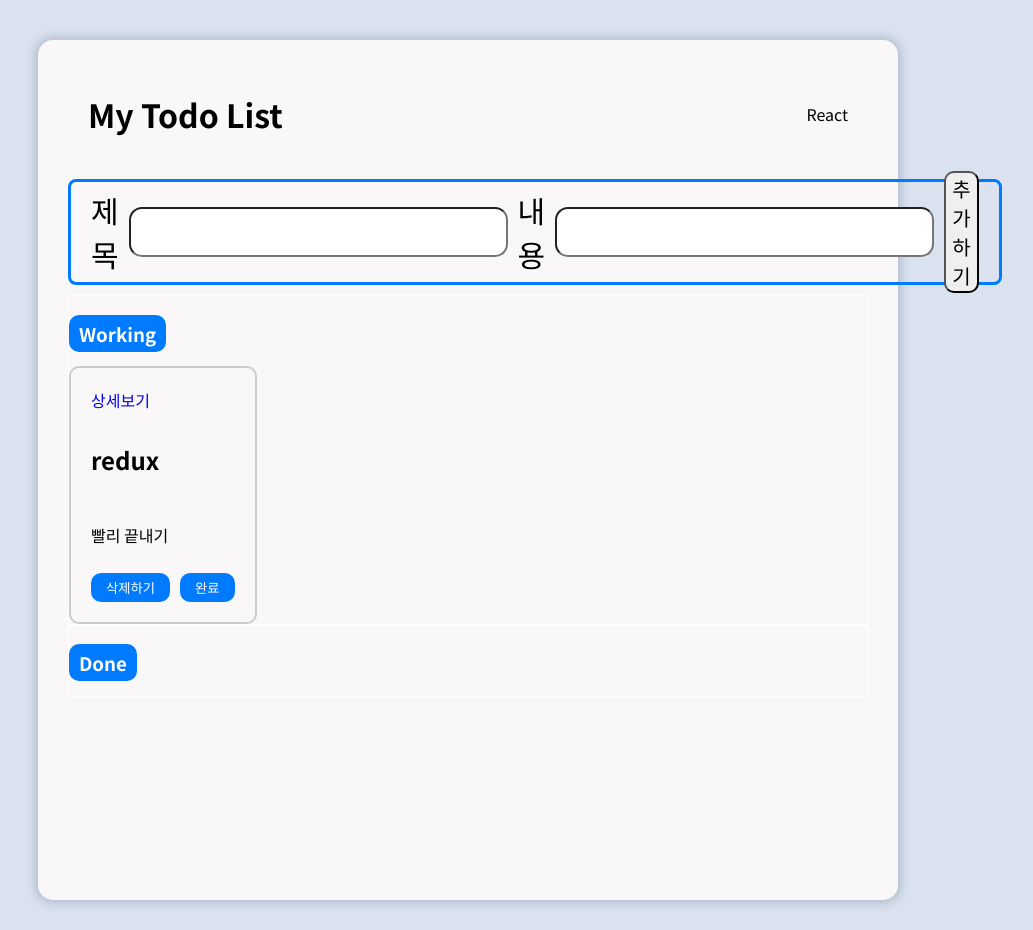
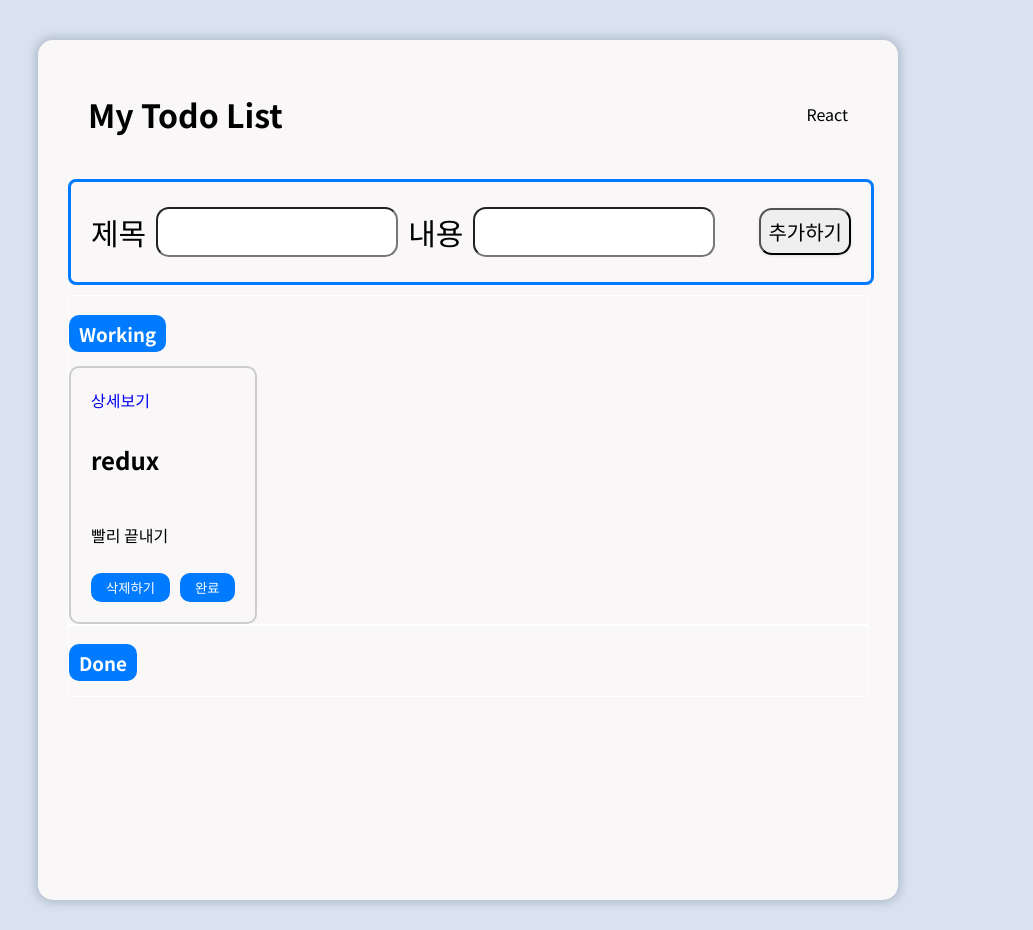
Before and after one commit to zidoopal/hh99-react-todolist-lv2, a React (Create React App) app: page / in a window 1280 px wide. Shown: the whole page, without its empty margins (172-1205 px from the left). Built offline with nearby package versions, Linux system fonts and the light colour scheme.

Commit message:
input 입력 값 없을 시 등록안되게 수정, CSS 수정

```diff
--- a/src/components/TodoInput.jsx
+++ b/src/components/TodoInput.jsx
@@ -1,44 +1,14 @@
-import { useState } from "react";
-import { useDispatch } from "react-redux";
-import { addTodo } from "../redux/modules/todo";
-import { styled } from "styled-components";
-
-const StInputBox = styled.div`
-  display: flex;
-  flex-direction: row;
-  align-items: center;
-  justify-content: center;
-
-  border: 3px solid #007bff;
-  border-radius: 8px;
-  margin: 20px auto;
-
-  font-size: 30px;
-  height: 100px;
-  margin-bottom: 10px;
-  padding: 0px 20px 0px 20px;
-  gap: 10px;
-`;
-
-const StInput = styled.input`
-  max-width: 75%;
-  font-size: 25px;
-  font-weight: 500;
-  margin-bottom: 0px;
-  border-radius: 13px;
-  padding: 5px;
-`;
-
-const StAddButton = styled.button`
-  margin-left: auto;
-  font-size: 20px;
-  border-radius: 10px;
-`;
+import { useState, useRef } from 'react';
+import { useDispatch } from 'react-redux';
+import { addTodo } from '../redux/modules/todo';
+import { StInput, StAddButton, StInputBox } from '../styles/styles';
 
 function TodoInput() {
-  const [title, setTitle] = useState("");
-  const [contents, setContents] = useState("");
+  const [title, setTitle] = useState('');
+  const [contents, setContents] = useState('');
   const dispatch = useDispatch();
+  const titleInput = useRef();
+  const contentsInput = useRef();
 
   const titleOnChangeHandler = (event) => {
     setTitle(event.target.value);
@@ -48,21 +18,41 @@ function TodoInput() {
     setContents(event.target.value);
   };
 
-  const addTodoHandler = () => {
+  // input에 입력값 없을 시  alert 대신 focus 효과로 대신해보기
+  const addTodoHandler = (e) => {
+    e.preventDefault();
+
+    if (title.length < 1 || contents.length < 1) {
+      if (title.length < 1) {
+        titleInput.current.focus();
+      } else {
+        contentsInput.current.focus();
+      }
+      return;
+    }
+
     dispatch(addTodo({ title, contents }));
-    setTitle("");
-    setContents("");
+
+    // 저장 후 작성 폼 데이터 초기값으로
+    setTitle('');
+    setContents('');
   };
 
   return (
     <StInputBox>
       제목
-      <StInput type="text" value={title} onChange={titleOnChangeHandler} />
+      <StInput
+        type="text"
+        value={title}
+        onChange={titleOnChangeHandler}
+        ref={titleInput}
+      />
       내용
       <StInput
         type="text"
         value={contents}
         onChange={contentsOnChangeHandler}
+        ref={contentsInput}
       />
       <StAddButton onClick={addTodoHandler}>추가하기</StAddButton>
     </StInputBox>
```
